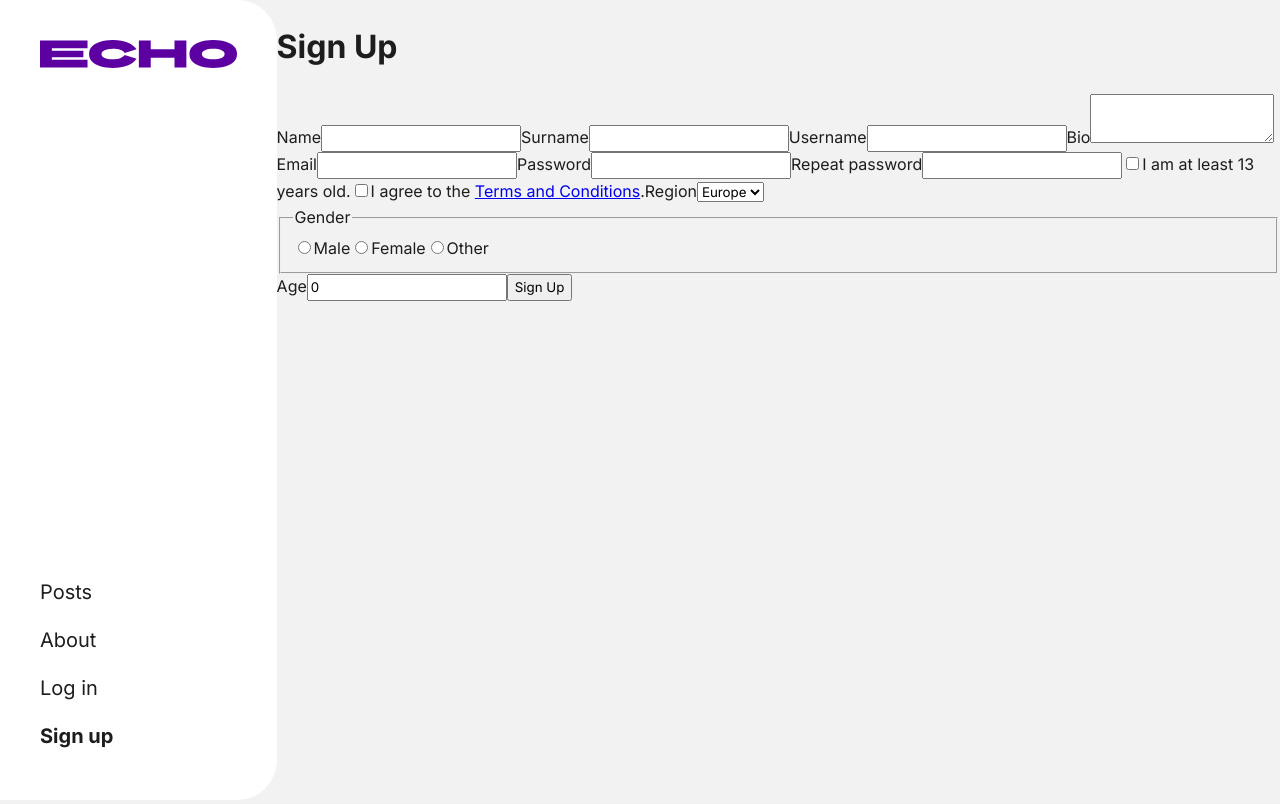
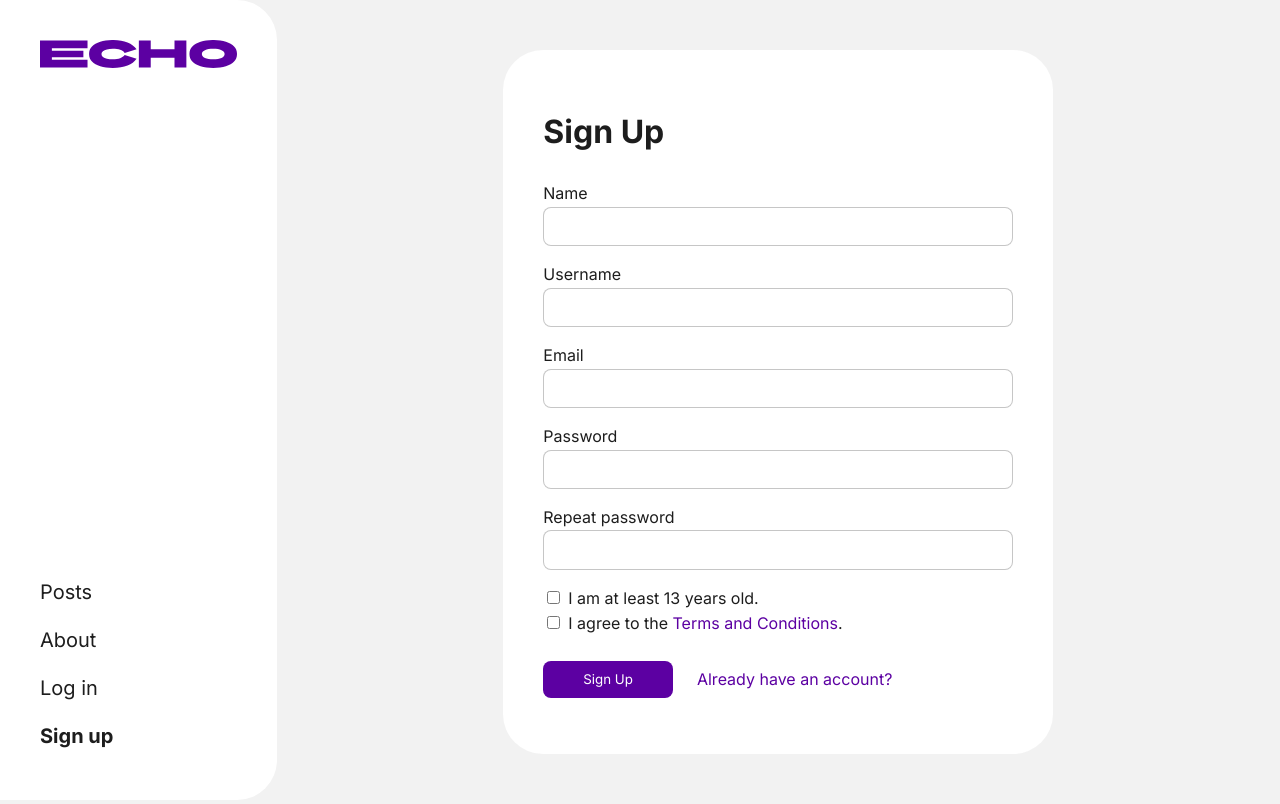
Before and after one commit to vicmarinov/echo, a React (Vite) app: page /auth/signup in a window 1280 px wide. Built offline with nearby package versions, Linux system fonts and the light colour scheme.

Commit message:
Add signup functionality with form validation and styling

```diff
--- a/package.json
+++ b/package.json
@@ -12,9 +12,11 @@
   },
   "dependencies": {
     "@supabase/supabase-js": "^2.117.3",
+    "@zod/mini": "^4.6.7",
     "react": "^19.2.8",
     "react-dom": "^19.2.8",
-    "react-router": "^8.4.0"
+    "react-router": "^8.4.0",
+    "zod": "^4.6.7"
   },
   "devDependencies": {
     "@eslint/js": "^10.0.1",
--- a/src/components/all-posts/AllPosts.tsx
+++ b/src/components/all-posts/AllPosts.tsx
@@ -1,11 +1,11 @@
 import { useEffect, useState } from 'react';
 import postService from '../../services/post-service.ts';
-import type { PostData } from '../../types/models.ts';
+import type { Post as PostTypes } from '../../types/models.ts';
 import Post from '../post/Post.tsx';
 import styles from './AllPosts.module.css';
 
 export default function AllPosts () {
-    const [posts, setPosts] = useState<PostData[] | null>(null);
+    const [posts, setPosts] = useState<PostTypes.Data[] | null>(null);
 
     useEffect(() => {
         // TODO: Add error handling
--- /dev/null
+++ b/src/components/signup/Signup.module.css
@@ -0,0 +1,93 @@
+.signup {
+    flex: 1 1 auto;
+
+    display: flex;
+    justify-content: center;
+    align-items: center;
+
+    padding: 50px 40px;
+}
+
+.signup .form {
+    width: 100%;
+    max-width: 550px;
+
+    background: var(--card-background);
+    box-shadow: var(--shadow);
+    border-radius: 40px;
+    padding: 40px;
+}
+
+.signup .form .heading {
+    margin: 0;
+    padding: 1rem 0;
+}
+
+.signup .form .field {
+    padding: 0.5rem 0;
+}
+
+.signup .form .field:has(> input[type="checkbox"]) {
+    padding: 0;
+}
+
+.signup .form .field .input:not(input[type="checkbox"]) {
+    display: block;
+    width: 100%;
+    padding: 0.5rem;
+
+    border: 1px solid color-mix(in srgb, var(--primary-color) 25%, transparent);
+    border-radius: 0.5rem;
+}
+
+.signup .form .field .input:is(input[type="checkbox"]) {
+    margin-right: 0.5rem;
+}
+
+.signup .form .field .error-message {
+    padding: 0.25rem 0 0;
+    margin: 0;
+
+    font-size: 0.9rem;
+}
+
+.signup .form .field:has(> .error-message) {
+    color: var(--danger-color);
+}
+
+.signup .form .field:has(> .error-message) .input:not(input[type="checkbox"]) {
+    border-color: var(--danger-color);
+}
+
+.signup .form .controls {
+    display: flex;
+    align-items: center;
+    gap: 1.5rem;
+    padding: 1rem 0;
+}
+
+.signup .form .controls .submit {
+    background: var(--accent-color);
+    color: var(--secondary-color);
+    border: none;
+    border-radius: 0.5rem;
+    padding: 0.5rem 2.5rem;
+}
+
+.signup .form .controls .submit:hover {
+    scale: 1.05;
+    transition: 300ms;
+}
+
+@media (width <= 800px) {
+    .signup {
+        padding-bottom: 110px;
+    }
+}
+
+@media (width <= 550px) {
+    .signup .form .controls {
+        flex-flow: column;
+        gap: 1rem;
+    }
+}
--- /dev/null
+++ b/src/components/signup/Signup.schema.ts
@@ -0,0 +1,91 @@
+import type { FormSchema } from '../../types/use-controlled-form.types.ts';
+import * as zod from '@zod/mini';
+
+const signupSchema = {
+    name: {
+        type: 'text',
+        initialValue: '',
+        validator (name) {
+            const result = zod.string().check(
+                zod.minLength(2, 'Name must be at least 2 characters long.')
+            ).safeParse(name);
+
+            return result.success
+            ? []
+            : zod.flattenError(result.error).formErrors;
+        }
+    },
+    username: {
+        type: 'text',
+        initialValue: '',
+        validator (username) {
+            const result = zod.string().check(
+                zod.minLength(3, 'Username must be at least 3 characters long.'),
+                zod.regex(/^[a-zA-Z0-9_]+$/, 'Username can only contain letters, numbers and underscores.')
+            ).safeParse(username);
+
+            return result.success
+            ? []
+            : zod.flattenError(result.error).formErrors;
+        }
+    },
+    email: {
+        type: 'email',
+        initialValue: '',
+        validator (email) {
+            const result = zod.string().check(
+                zod.email('Please enter a valid email address.')
+            ).safeParse(email);
+
+            return result.success
+            ? []
+            : zod.flattenError(result.error).formErrors;
+        }
+    },
+    password: {
+        type: 'password',
+        initialValue: '',
+        validator (password) {
+            const result = zod.string().check(
+                zod.minLength(6, 'Password must be at least 6 characters long.')
+            ).safeParse(password);
+
+            return result.success
+            ? []
+            : zod.flattenError(result.error).formErrors;
+        }
+    },
+    repeatPassword: {
+        type: 'password',
+        initialValue: '',
+        validator (repeatPassword) {
+            const result = zod.string().check(
+                zod.minLength(6, 'Password must be at least 6 characters long.')
+            ).safeParse(repeatPassword);
+
+            return result.success
+            ? []
+            : zod.flattenError(result.error).formErrors;
+        }
+    },
+    isMinAge: {
+        type: 'checkbox',
+        initialValue: false,
+        validator (isMinAge) {
+            return isMinAge
+                ? []
+                : ['You must be at least 13 years old to sign up.'];
+        }
+    },
+    agreeTerms: {
+        type: 'checkbox',
+        initialValue: false,
+        validator (agreeTerms) {
+            return agreeTerms
+                ? []
+                : ['You must agree to the Terms and Conditions to sign up.'];
+        }
+    }
+} satisfies FormSchema;
+
+export default signupSchema;
--- a/src/components/signup/Signup.tsx
+++ b/src/components/signup/Signup.tsx
@@ -1,138 +1,88 @@
+import { Link, useNavigate } from 'react-router';
 import useControlledForm from '../../hooks/use-controlled-form.ts';
-import type { FormSchema } from '../../types/use-controlled-form.types.ts';
-
-// import './temp.css';
-
-const schema = {
-    name: {
-        type: 'text',
-        initialValue: '',
-        validator (name) {
-            const errors: string[] = [];
-            if (!name) errors.push('Name is required.');
-            if (name.length < 3) errors.push('Name must be at least 3 characters long.');
-            return errors;
-        }
-    },
-    surname: {
-        type: 'text',
-        initialValue: '',
-        validator (surname) {
-            const errors: string[] = [];
-            if (!surname) errors.push('Surname is required.');
-            if (surname.length < 3) errors.push('Surname must be at least 3 characters long.');
-            return errors;
-        }
-    },
-    username: { type: 'text', initialValue: '' },
-    bio: { type: 'textarea', initialValue: '' },
-    email: { type: 'email', initialValue: '' },
-    password: { type: 'password', initialValue: '' },
-    repeatPassword: { type: 'password', initialValue: '' },
-    isMinAge: { type: 'checkbox', initialValue: false },
-    agreeTerms: { type: 'checkbox', initialValue: false },
-    region: { type: 'select', initialValue: '' },
-    gender: { type: 'radio', initialValue: '' },
-    age: { type: 'number', initialValue: 0 },
-} satisfies FormSchema;
+import signupSchema from './Signup.schema.ts';
+import authService from '../../services/auth-service.ts';
+import styles from './Signup.module.css';
 
 export default function Signup () {
+    const navigate = useNavigate();
+
     const {
         formProps,
         fieldsProps,
         submitButtonProps,
         isSubmitting,
-        errors
-    } = useControlledForm(
-        schema,
-        // {
-        //     name: { type: 'text', initialValue: '' },
-        //     surname: { type: 'text', initialValue: '' },
-        //     username: { type: 'text', initialValue: '' },
-        //     bio: { type: 'textarea', initialValue: '' },
-        //     email: { type: 'email', initialValue: '' },
-        //     password: { type: 'password', initialValue: '' },
-        //     repeatPassword: { type: 'password', initialValue: '' },
-        //     isMinAge: { type: 'checkbox', initialValue: false },
-        //     agreeTerms: { type: 'checkbox', initialValue: false },
-        //     region: { type: 'select', initialValue: '' },
-        //     gender: { type: 'radio', initialValue: '' },
-        //     age: { type: 'number', initialValue: 0 },
-        // },
-        async function submitHandler (data) {
-            console.log('Submitting...');
+        errors,
+        data
+    } = useControlledForm(signupSchema, async (data) => {
+        await authService.signUp(data);
+        navigate('/');
+    });
 
-            const result = await (new Promise((resolve, reject) => {
-                setTimeout(() => resolve(data), 5000);
-            }));
+    return (
+        <main className={styles.signup}>
+            <form className={styles.form} {...formProps}>
+                <h1 className={styles.heading}>Sign Up</h1>
 
-            console.log(result);
-        }
-    );
-    return (
-        <main>
-            <h1>Sign Up</h1>
+                <div className={styles.field}>
+                    <label className={styles.label} htmlFor="name">Name</label>
+                    <input className={styles.input} id="name" {...fieldsProps.name} />
+                    {errors.name && <p className={styles['error-message']}>{errors.name.join(' ')}</p>}
+                </div>
 
-            <form {...formProps}>
-                <label htmlFor="name">Name</label>
-                <input id="name" {...fieldsProps.name} />
-                {errors.name && <p>{errors.name.join(' ')}</p>}
+                <div className={styles.field}>
+                    <label className={styles.label} htmlFor="username">Username</label>
+                    <input className={styles.input} id="username" {...fieldsProps.username} />
+                    {errors.username && <p className={styles['error-message']}>{errors.username.join(' ')}</p>}
+                </div>
 
-                <label htmlFor="surname">Surname</label>
-                <input id="surname" {...fieldsProps.surname} />
-                {errors.surname && <p>{errors.surname.join(' ')}</p>}
+                <div className={styles.field}>
+                    <label className={styles.label} htmlFor="email">Email</label>
+                    <input className={styles.input} id="email" {...fieldsProps.email} />
+                    {errors.email && <p className={styles['error-message']}>{errors.email.join(' ')}</p>}
+                </div>
 
-                <label htmlFor="username">Username</label>
-                <input id="username" {...fieldsProps.username} />
+                <div className={styles.field}>
+                    <label className={styles.label} htmlFor="password">Password</label>
+                    <input className={styles.input} id="password" {...fieldsProps.password} />
+                    {errors.password && <p className={styles['error-message']}>{errors.password.join(' ')}</p>}
+                </div>
 
-                <label htmlFor="bio">Bio</label>
-                <textarea id="bio" {...fieldsProps.bio}></textarea>
+                <div className={styles.field}>
+                    <label className={styles.label} htmlFor="repeatPassword">Repeat password</label>
+                    <input className={styles.input} id="repeatPassword" {...fieldsProps.repeatPassword} />
+                    {(errors.repeatPassword || data.password !== data.repeatPassword) && (
+                        <p className={styles['error-message']}>
+                            {[
+                                (data.password !== data.repeatPassword ? 'Passwords do not match.' : ''),
+                                ...(errors.repeatPassword ?? [])
+                            ].join(' ').trim()}
+                        </p>
+                    )}
+                </div>
 
-                <label htmlFor="email">Email</label>
-                <input id="email" {...fieldsProps.email} />
+                <div className={styles.field}>
+                    <div className={styles.field}>
+                        <input className={styles.input} id="isMinAge" {...fieldsProps.isMinAge} />
+                        <label className={styles.label} htmlFor="isMinAge">I am at least 13 years old.</label>
+                        {errors.isMinAge && <p className={styles['error-message']}>{errors.isMinAge.join(' ')}</p>}
+                    </div>
 
-                <label htmlFor="password">Password</label>
-                <input id="password" {...fieldsProps.password} />
+                    {/* TODO: Add link to the Terms and Conditions page */}
+                    <div className={styles.field}>
+                        <input className={styles.input} id="agreeTerms" {...fieldsProps.agreeTerms} />
+                        <label className={styles.label} htmlFor="agreeTerms">I agree to the <Link to="/about">Terms and Conditions</Link>.</label>
+                        {errors.agreeTerms && <p className={styles['error-message']}>{errors.agreeTerms.join(' ')}</p>}
+                    </div>
+                </div>
 
-                <label htmlFor="repeatPassword">Repeat password</label>
-                <input id="repeatPassword" {...fieldsProps.repeatPassword} />
+                <div className={styles.controls}>
+                    <button className={styles.submit} {...submitButtonProps}>
+                        {isSubmitting ? 'Signing Up...' : 'Sign Up'}
+                    </button>
 
-                <input id="isMinAge" {...fieldsProps.isMinAge} />
-                <label htmlFor="isMinAge">I am at least 13 years old.</label>
-
-                {/* TODO: Add link to the Terms and Conditions page */}
-                <input id="agreeTerms" {...fieldsProps.agreeTerms} />
-                <label htmlFor="agreeTerms">I agree to the <a href="/about">Terms and Conditions</a>.</label>
-
-                {/* TODO: Remove the following inputs, they are just for testing purposes: */}
-
-                <label htmlFor="region">Region</label>
-                <select id="region" {...fieldsProps.region}>
-                    <option value="europe">Europe</option>
-                    <option value="asia">Asia</option>
-                    <option value="other">Other</option>
-                </select>
-
-                <fieldset>
-                    <legend>Gender</legend>
-
-                    <input id="genderMale" {...fieldsProps.gender('male')} />
-                    <label htmlFor="genderMale">Male</label>
-
-                    <input id="genderFemale" {...fieldsProps.gender('female')} />
-                    <label htmlFor="genderFemale">Female</label>
-
-                    <input id="genderOther" {...fieldsProps.gender('other')} />
-                    <label htmlFor="genderOther">Other</label>
-                </fieldset>
-
-                <label htmlFor="age">Age</label>
-                <input id="age" {...fieldsProps.age} />
-
-                <button {...submitButtonProps}>
-                    {isSubmitting ? 'Signing Up...' : 'Sign Up'}
-                    {/* {'Sign Up'} */}
-                </button>
+                    <Link to="/auth/login">Already have an account?</Link>
+                </div>
             </form>
         </main>
     );
--- a/src/hooks/use-controlled-form.ts
+++ b/src/hooks/use-controlled-form.ts
@@ -164,7 +164,10 @@ export default function useControlledForm<T extends Record<string, Types.FieldTy
         fieldsProps,
         submitButtonProps,
         isSubmitting,
-        // data,
-        errors
+        errors,
+
+        get data () {
+            return data as Readonly<typeof data>;
+        }
     };
 }
--- /dev/null
+++ b/src/services/auth-service.ts
@@ -0,0 +1,25 @@
+import supabase from '../lib/supabase.ts';
+import type { User } from '../types/models.ts';
+
+async function signUp ({ email, password, name, username }: User.SignupData): Promise<void> {
+    // TODO: Add error handling
+    // TODO: Store the current user
+    const response = await supabase.auth.signUp({
+        email,
+        password,
+        options: {
+            data: {
+                name,
+                username
+            }
+        }
+    });
+
+    if (response.error) throw response.error;
+}
+
+const authService = {
+    signUp
+};
+
+export default authService;
--- a/src/services/post-service.ts
+++ b/src/services/post-service.ts
@@ -1,7 +1,7 @@
 import supabase from '../lib/supabase.ts';
-import type { PostData } from '../types/models.ts';
+import type { Post } from '../types/models.ts';
 
-async function getAll (abortController: AbortController): Promise<PostData[] | null> {
+async function getAll (abortController: AbortController): Promise<Post.Data[] | null> {
     // TODO: Add error handling
     const response = await supabase
         .from('posts')
--- a/src/styles/global.css
+++ b/src/styles/global.css
@@ -23,6 +23,16 @@ body {
     display: flex;
 }
 
+a {
+    text-decoration: none;
+    color: var(--accent-color);
+}
+
+a:hover {
+    text-decoration: underline;
+    text-underline-offset: 6px;
+}
+
 @media (width <= 800px) {
     #root {
         display: block;
```
Also changed, not shown: src/types/database.types.ts (+18 -0 lines), src/types/models.ts (+16 -1 lines), 1 other file (tests, documents, lock files or other folders).
